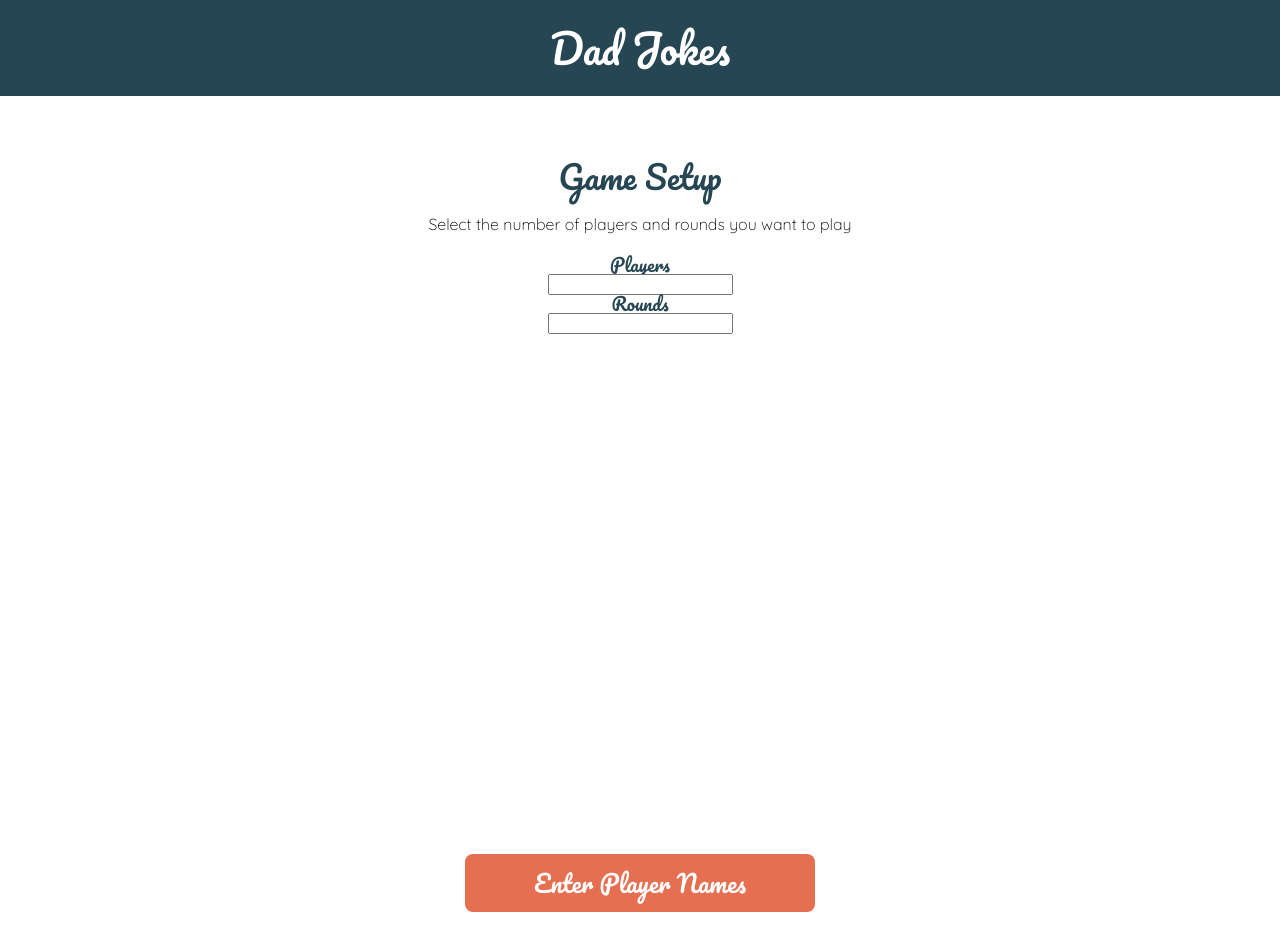
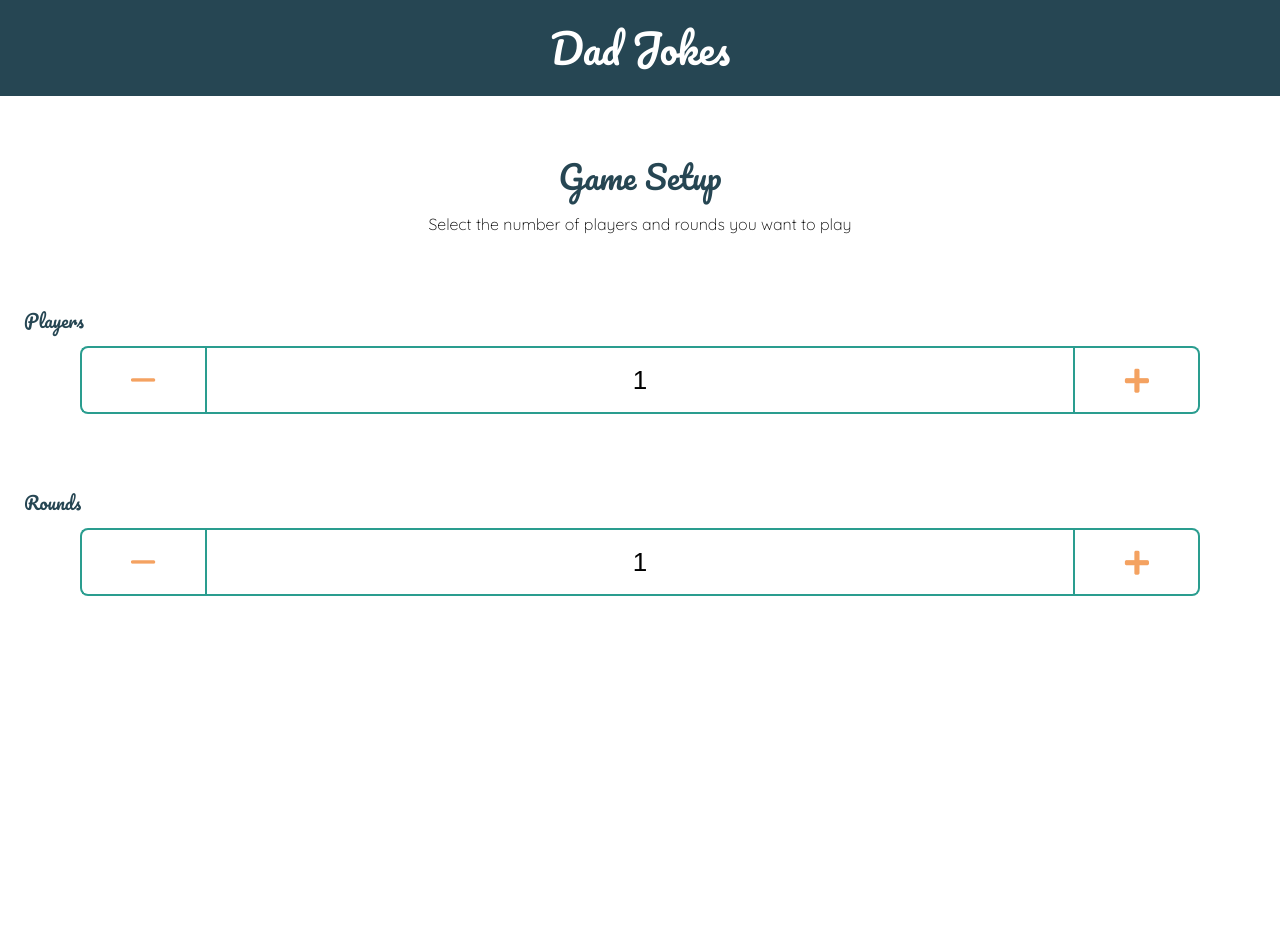
Before and after one commit to MitchellHCrane/dadjokewars, a React (Create React App) app: page /game-setup in a window 1280 px wide. Shown: the top 950 px of the page. Built offline with nearby package versions, Linux system fonts and the light colour scheme.

Commit message:
game-setup css

```diff
--- a/src/features/game_setup/GameSetup.tsx
+++ b/src/features/game_setup/GameSetup.tsx
@@ -10,19 +10,28 @@ function GameSetup() {
         <p className="howItWorksP">
           Select the number of players and rounds you want to play
         </p>
-        <div>
+        {/* Players  */}
+        <div className="playerAndNumber">
           <p id="gameSetupPlayerP" className="playerP">
             Players
           </p>
-          <input></input>
+          <div className="playerNumbers">
+            <span className="minusPlayer"></span>
+            <input className="playerInput" type="text" value="1"></input>
+            <span className="plusPlayer"></span>
+          </div>
         </div>
-        <div>
+        {/* Rounds  */}
+        <div className="playerAndNumber">
           <p id="gameSetupPlayerP" className="playerP">
             Rounds
           </p>
-          <input></input>
+          <div className="playerNumbers">
+            <span className="minusPlayer"></span>
+            <input className="playerInput" type="text" value="1"></input>
+            <span className="plusPlayer"></span>
+          </div>
         </div>
-        <br />
         <div className="btnDiv">
           <Link to="/player-names">
             <button id="bottomBtn" className="orangeBtn">
--- a/src/features/game_setup/gameSetup.css
+++ b/src/features/game_setup/gameSetup.css
@@ -1,12 +1,72 @@
 .gameSetupDiv {
-    height: 100vh;
-    text-align: center;
+  height: 100vh;
+  text-align: center;
 }
 
 .gameSetupH2 {
-    margin-top: 64px;
+  margin-top: 64px;
 }
 
 .gameSetupPlayerP {
+}
+
+/* add/minus/players/rounds  */
+
+.playerNumbers {
+}
+
+.plusPlayer {
+  background: url(../../images/plus.png) no-repeat;
+  background-position: center;
+  cursor: pointer;
+  width: 10%;
+  height: 64px;
+  border-radius: 0px 8px 8px 0px;
+  border: 2px solid #2a9d8f;
+  border-left: 0;
+  display: inline-block;
+  vertical-align: middle;
+}
+
+.minusPlayer {
+  background: url(../../images/minus.png) no-repeat;
+  background-position: center;
+  cursor: pointer;
+  width: 10%;
+  height: 64px;
+  border-radius: 8px 0px 0px 8px;
+  border: 2px solid #2a9d8f;
+  border-right: 0;
+  display: inline-block;
+  vertical-align: middle;
+}
+
+.playerInput {
+  height: 62px;
+  width: 70%;
+  text-align: center;
+  font-size: 26px;
+  border: 2px solid #2a9d8f;
+  display: inline-block;
+  vertical-align: middle;
+}
+
+.playerInput:focus {
+  outline: #f4a261;
+  border-color: #f4a261;
+  /* box-shadow: 0 0 3px #000; */
+}
+
+.playerAndNumber {
+  display: block;
+  margin: 80px 24px 80px 24px;
+}
+
+.playerNumbers {
+    margin-top: 16px;
+}
+
+.playerP {
+    text-align: left;
 
 }
```
Also changed, not shown: src/images/minus.png (added), src/images/plus.png (added).
